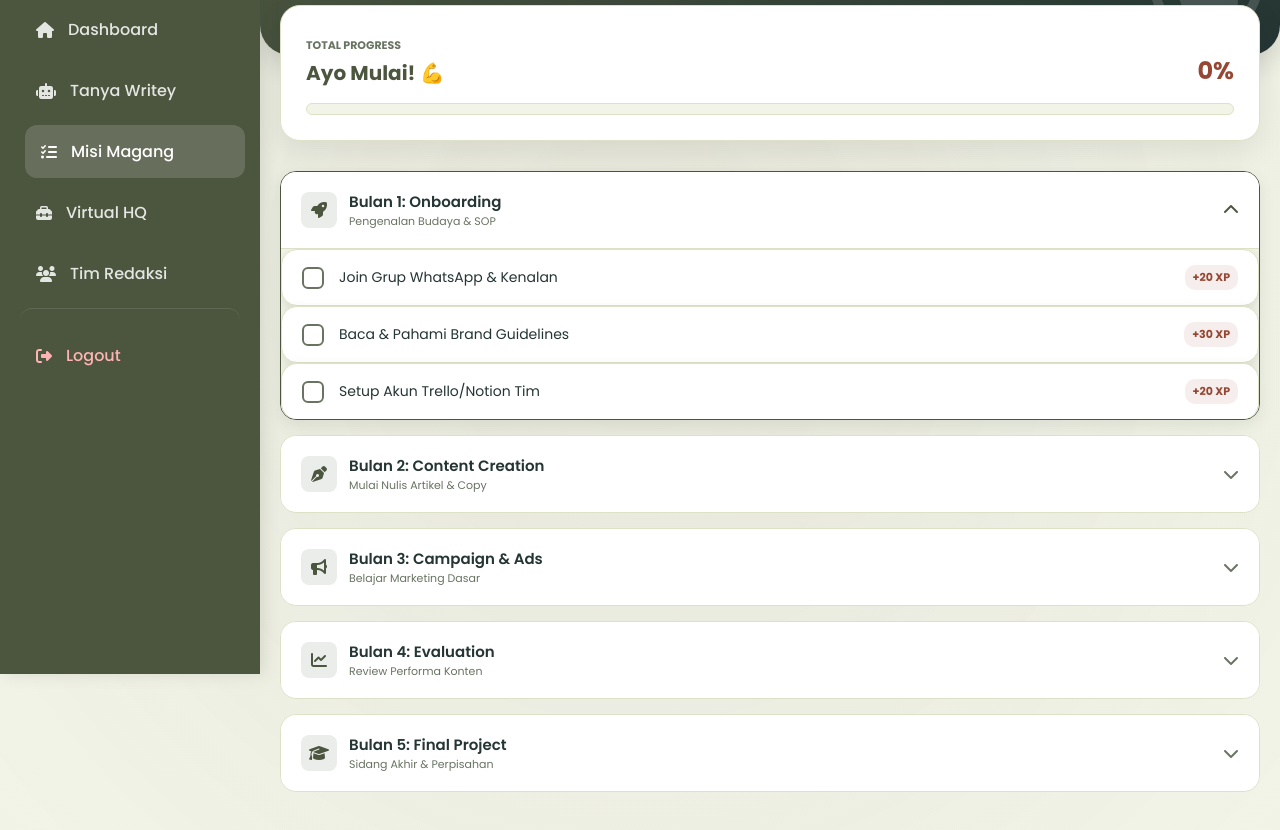
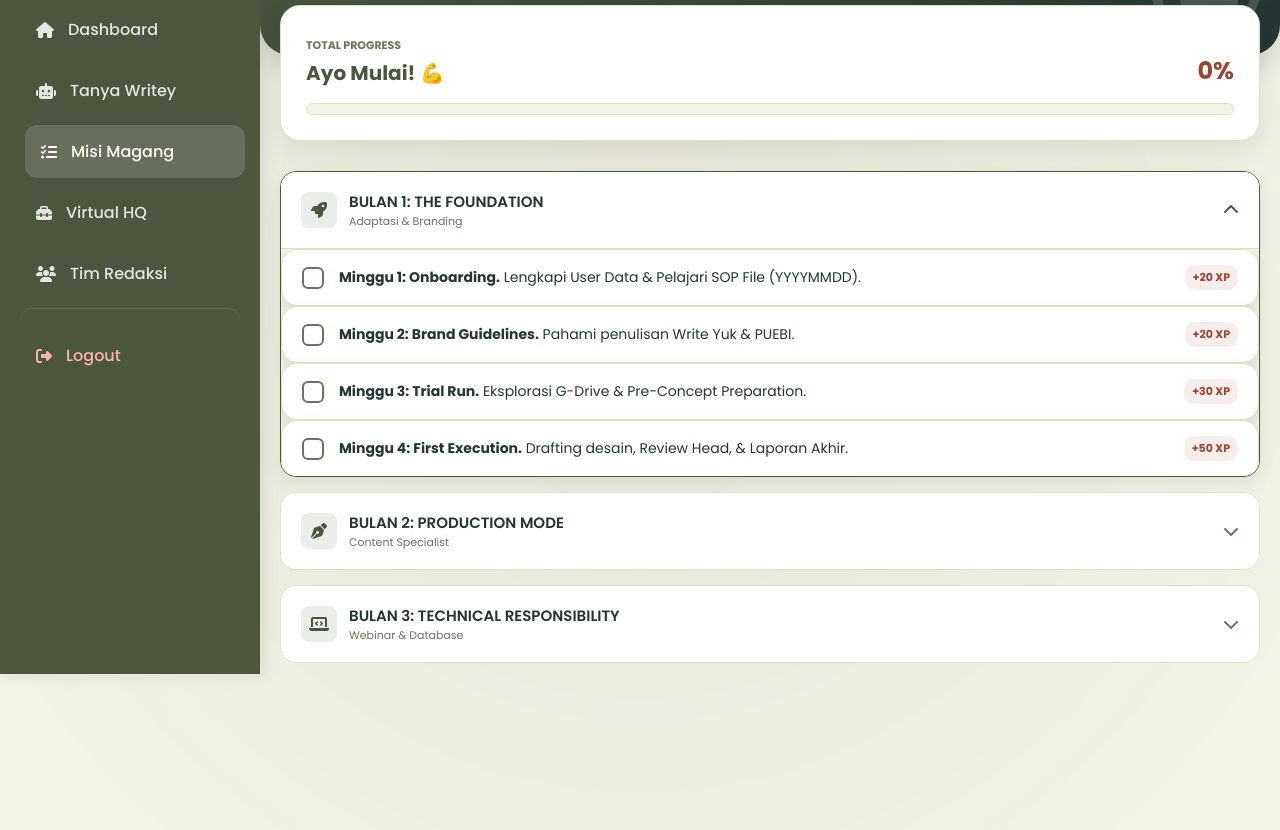
Before and after one commit to ceceaj/Project-Lomba, a plain HTML site: page checklist.html in a window 1280 px wide. Shown: the part 126-956 px from the top of the page. After the commit the page ends 854 px from the top, so only its background shows below. Drawn offline with nearby package versions, Linux system fonts and the light colour scheme.

Commit message:
Update checklist.html

```diff
--- a/checklist.html
+++ b/checklist.html
@@ -14,7 +14,7 @@
 
         .header-section {
             background: linear-gradient(135deg, var(--primary), #243533);
-            padding: 40px 30px 80px 30px; /* Padding bawah gede buat naruh kartu progress */
+            padding: 40px 30px 80px 30px;
             border-bottom-left-radius: 30px; border-bottom-right-radius: 30px;
             color: white; position: relative; overflow: hidden;
             box-shadow: 0 10px 30px rgba(0,0,0,0.15);
@@ -40,7 +40,6 @@
             border-radius: 20px; transition: width 1s cubic-bezier(0.4, 0, 0.2, 1);
             position: relative; overflow: hidden;
         }
-        /* Efek Shimmer/Kilau di Progress Bar */
         .progress-bar-fill::after {
             content: ''; position: absolute; top: 0; left: 0; bottom: 0; right: 0;
             background: linear-gradient(90deg, transparent, rgba(255,255,255,0.4), transparent);
@@ -58,7 +57,6 @@
             border-color: var(--primary); box-shadow: 0 5px 15px rgba(58, 77, 57, 0.1);
         }
 
-        /* Header Folder (Yang diklik) */
         .folder-header {
             padding: 18px 20px; cursor: pointer;
             display: flex; justify-content: space-between; align-items: center;
@@ -78,7 +76,6 @@
         .chevron { transition: 0.3s; color: var(--text-muted); }
         .month-folder.active .chevron { transform: rotate(180deg); color: var(--primary); }
 
-        /* Isi Folder (List Tugas) */
         .folder-content {
             max-height: 0; overflow: hidden; transition: max-height 0.4s ease-out;
             background: var(--bg-body);
@@ -107,7 +104,7 @@
         .custom-checkbox i { color: white; font-size: 12px; opacity: 0; transform: scale(0.5); transition: 0.2s; }
         .task-item.completed .custom-checkbox i { opacity: 1; transform: scale(1); }
 
-        .task-text { font-size: 14px; color: var(--text-main); flex: 1; transition: 0.3s; }
+        .task-text { font-size: 14px; color: var(--text-main); flex: 1; transition: 0.3s; line-height: 1.4; }
         .task-item.completed .task-text {
             text-decoration: line-through; color: var(--text-muted);
         }
@@ -115,6 +112,7 @@
         .xp-badge {
             font-size: 11px; font-weight: 700; color: var(--accent);
             background: rgba(166, 93, 70, 0.1); padding: 4px 8px; border-radius: 10px;
+            white-space: nowrap;
         }
 
         /* Responsif Mobile */
@@ -124,8 +122,6 @@
             .header-section { padding: 30px 20px 70px 20px; }
             .progress-card { margin: -40px 15px 25px 15px; }
             .month-folder { margin: 0 15px 10px 15px; }
-
-            /* Tombol Back di Header */
             .back-btn { display: block !important; margin-bottom: 15px; color: white; text-decoration: none; font-size: 18px; }
         }
     </style>
@@ -179,31 +175,38 @@
         </div>
 
         <div id="folderContainer">
+
             <div class="month-folder active">
                 <div class="folder-header" onclick="toggleFolder(this)">
                     <div class="folder-title">
                         <div class="folder-icon"><i class="fas fa-rocket"></i></div>
                         <div>
-                            <span>Bulan 1: Onboarding</span>
-                            <div style="font-size: 11px; color: var(--text-muted); font-weight: 400;">Pengenalan Budaya & SOP</div>
+                            <span>BULAN 1: THE FOUNDATION</span>
+                            <div style="font-size: 11px; color: var(--text-muted); font-weight: 400;">Adaptasi & Branding</div>
                         </div>
                     </div>
                     <i class="fas fa-chevron-down chevron"></i>
                 </div>
-                <div class="folder-content" style="max-height: 500px;"> <div class="task-item" onclick="toggleTask(this, 'm1_task1')">
+                <div class="folder-content" style="max-height: 500px;">
+                    <div class="task-item" onclick="toggleTask(this, 'm1_task1')">
                         <div class="custom-checkbox"><i class="fas fa-check"></i></div>
-                        <div class="task-text">Join Grup WhatsApp & Kenalan</div>
+                        <div class="task-text"><b>Minggu 1: Onboarding.</b> Lengkapi User Data & Pelajari SOP File (YYYYMMDD).</div>
                         <span class="xp-badge">+20 XP</span>
                     </div>
                     <div class="task-item" onclick="toggleTask(this, 'm1_task2')">
                         <div class="custom-checkbox"><i class="fas fa-check"></i></div>
-                        <div class="task-text">Baca & Pahami Brand Guidelines</div>
-                        <span class="xp-badge">+30 XP</span>
+                        <div class="task-text"><b>Minggu 2: Brand Guidelines.</b> Pahami penulisan Write Yuk & PUEBI.</div>
+                        <span class="xp-badge">+20 XP</span>
                     </div>
                     <div class="task-item" onclick="toggleTask(this, 'm1_task3')">
                         <div class="custom-checkbox"><i class="fas fa-check"></i></div>
-                        <div class="task-text">Setup Akun Trello/Notion Tim</div>
-                        <span class="xp-badge">+20 XP</span>
+                        <div class="task-text"><b>Minggu 3: Trial Run.</b> Eksplorasi G-Drive & Pre-Concept Preparation.</div>
+                        <span class="xp-badge">+30 XP</span>
+                    </div>
+                    <div class="task-item" onclick="toggleTask(this, 'm1_task4')">
+                        <div class="custom-checkbox"><i class="fas fa-check"></i></div>
+                        <div class="task-text"><b>Minggu 4: First Execution.</b> Drafting desain, Review Head, & Laporan Akhir.</div>
+                        <span class="xp-badge">+50 XP</span>
                     </div>
                 </div>
             </div>
@@ -213,8 +216,8 @@
                     <div class="folder-title">
                         <div class="folder-icon"><i class="fas fa-pen-nib"></i></div>
                         <div>
-                            <span>Bulan 2: Content Creation</span>
-                            <div style="font-size: 11px; color: var(--text-muted); font-weight: 400;">Mulai Nulis Artikel & Copy</div>
+                            <span>BULAN 2: PRODUCTION MODE</span>
+                            <div style="font-size: 11px; color: var(--text-muted); font-weight: 400;">Content Specialist</div>
                         </div>
                     </div>
                     <i class="fas fa-chevron-down chevron"></i>
@@ -222,13 +225,28 @@
                 <div class="folder-content">
                     <div class="task-item" onclick="toggleTask(this, 'm2_task1')">
                         <div class="custom-checkbox"><i class="fas fa-check"></i></div>
-                        <div class="task-text">Submit 2 Artikel SEO Friendly</div>
-                        <span class="xp-badge">+50 XP</span>
+                        <div class="task-text">Produksi min. 4 Konten Edukasi (CatatYuk, KetahuiYuk, dll).</div>
+                        <span class="xp-badge">+40 XP</span>
                     </div>
                     <div class="task-item" onclick="toggleTask(this, 'm2_task2')">
                         <div class="custom-checkbox"><i class="fas fa-check"></i></div>
-                        <div class="task-text">Buat Caption Instagram (1 Minggu)</div>
+                        <div class="task-text">Live Project: Desain Eksternal (Oprec/Event).</div>
                         <span class="xp-badge">+40 XP</span>
+                    </div>
+                    <div class="task-item" onclick="toggleTask(this, 'm2_task3')">
+                        <div class="custom-checkbox"><i class="fas fa-check"></i></div>
+                        <div class="task-text">Workflow Mastery: Serahkan Link Canva (Access: Anyone can edit).</div>
+                        <span class="xp-badge">+30 XP</span>
+                    </div>
+                    <div class="task-item" onclick="toggleTask(this, 'm2_task4')">
+                        <div class="custom-checkbox"><i class="fas fa-check"></i></div>
+                        <div class="task-text">Presence 100%: Weekly & Internal GD Meeting.</div>
+                        <span class="xp-badge">+30 XP</span>
+                    </div>
+                    <div class="task-item" onclick="toggleTask(this, 'm2_task5')">
+                        <div class="custom-checkbox"><i class="fas fa-check"></i></div>
+                        <div class="task-text">Reporting: Laporan Akhir Bulan 2.</div>
+                        <span class="xp-badge">+50 XP</span>
                     </div>
                 </div>
             </div>
@@ -236,10 +254,10 @@
             <div class="month-folder">
                 <div class="folder-header" onclick="toggleFolder(this)">
                     <div class="folder-title">
-                        <div class="folder-icon"><i class="fas fa-bullhorn"></i></div>
+                        <div class="folder-icon"><i class="fas fa-laptop-code"></i></div>
                         <div>
-                            <span>Bulan 3: Campaign & Ads</span>
-                            <div style="font-size: 11px; color: var(--text-muted); font-weight: 400;">Belajar Marketing Dasar</div>
+                            <span>BULAN 3: TECHNICAL RESPONSIBILITY</span>
+                            <div style="font-size: 11px; color: var(--text-muted); font-weight: 400;">Webinar & Database</div>
                         </div>
                     </div>
                     <i class="fas fa-chevron-down chevron"></i>
@@ -247,58 +265,28 @@
                 <div class="folder-content">
                     <div class="task-item" onclick="toggleTask(this, 'm3_task1')">
                         <div class="custom-checkbox"><i class="fas fa-check"></i></div>
-                        <div class="task-text">Analisis Kompetitor (SWOT)</div>
+                        <div class="task-text">Zoom Operator: Bertugas minimal 1x (Paham izin H-3).</div>
                         <span class="xp-badge">+50 XP</span>
                     </div>
                     <div class="task-item" onclick="toggleTask(this, 'm3_task2')">
                         <div class="custom-checkbox"><i class="fas fa-check"></i></div>
-                        <div class="task-text">Ideasi Campaign Ramadhan</div>
-                        <span class="xp-badge">+60 XP</span>
+                        <div class="task-text">Admin Hari Besar: Data untuk kalender konten bulan depan.</div>
+                        <span class="xp-badge">+30 XP</span>
                     </div>
-                </div>
-            </div>
-
-            <div class="month-folder">
-                <div class="folder-header" onclick="toggleFolder(this)">
-                    <div class="folder-title">
-                        <div class="folder-icon"><i class="fas fa-chart-line"></i></div>
-                        <div>
-                            <span>Bulan 4: Evaluation</span>
-                            <div style="font-size: 11px; color: var(--text-muted); font-weight: 400;">Review Performa Konten</div>
-                        </div>
+                    <div class="task-item" onclick="toggleTask(this, 'm3_task3')">
+                        <div class="custom-checkbox"><i class="fas fa-check"></i></div>
+                        <div class="task-text">Skill Up: Eksperimen layouting menggunakan Figma.</div>
+                        <span class="xp-badge">+40 XP</span>
                     </div>
-                    <i class="fas fa-chevron-down chevron"></i>
-                </div>
-                <div class="folder-content">
-                    <div class="task-item" onclick="toggleTask(this, 'm4_task1')">
+                    <div class="task-item" onclick="toggleTask(this, 'm3_task4')">
                         <div class="custom-checkbox"><i class="fas fa-check"></i></div>
-                        <div class="task-text">Presentasi Hasil Insight Bulanan</div>
-                        <span class="xp-badge">+80 XP</span>
+                        <div class="task-text">File Audit: Pastikan karya bln 1-2 terarsip rapi di Drive.</div>
+                        <span class="xp-badge">+30 XP</span>
                     </div>
-                </div>
-            </div>
-
-             <div class="month-folder">
-                <div class="folder-header" onclick="toggleFolder(this)">
-                    <div class="folder-title">
-                        <div class="folder-icon"><i class="fas fa-graduation-cap"></i></div>
-                        <div>
-                            <span>Bulan 5: Final Project</span>
-                            <div style="font-size: 11px; color: var(--text-muted); font-weight: 400;">Sidang Akhir & Perpisahan</div>
-                        </div>
-                    </div>
-                    <i class="fas fa-chevron-down chevron"></i>
-                </div>
-                <div class="folder-content">
-                    <div class="task-item" onclick="toggleTask(this, 'm5_task1')">
+                    <div class="task-item" onclick="toggleTask(this, 'm3_task5')">
                         <div class="custom-checkbox"><i class="fas fa-check"></i></div>
-                        <div class="task-text">Submit Laporan Magang Final</div>
-                        <span class="xp-badge">+100 XP</span>
-                    </div>
-                    <div class="task-item" onclick="toggleTask(this, 'm5_task2')">
-                        <div class="custom-checkbox"><i class="fas fa-check"></i></div>
-                        <div class="task-text">Farewell Party bareng Tim</div>
-                        <span class="xp-badge">+10 XP</span>
+                        <div class="task-text">Reporting: Laporan Akhir Bulan 3.</div>
+                        <span class="xp-badge">+50 XP</span>
                     </div>
                 </div>
             </div>
@@ -309,18 +297,10 @@
     </main>
 
     <script>
-        // 1. Logic Accordion (Buka Tutup Folder)
+        // 1. Logic Accordion
         function toggleFolder(header) {
             const folder = header.parentElement;
             const content = folder.querySelector('.folder-content');
-
-            // Tutup folder lain biar rapi (Optional, kalau mau satu aja yg kebuka)
-            // document.querySelectorAll('.month-folder').forEach(f => {
-            //     if(f !== folder) {
-            //         f.classList.remove('active');
-            //         f.querySelector('.folder-content').style.maxHeight = null;
-            //     }
-            // });
 
             folder.classList.toggle('active');
 
@@ -331,46 +311,38 @@
             }
         }
 
-        // 2. Logic Centang Tugas & Simpan ke LocalStorage
+        // 2. Logic Centang Tugas
         function toggleTask(element, taskId) {
-            // Cek status sekarang
             const isCompleted = element.classList.contains('completed');
 
             if (!isCompleted) {
-                // Tandai Selesai
                 element.classList.add('completed');
                 localStorage.setItem(taskId, 'true');
             } else {
-                // Hapus Tanda Selesai
                 element.classList.remove('completed');
                 localStorage.removeItem(taskId);
             }
-
-            updateGlobalProgress(); // Hitung ulang persen
+            updateGlobalProgress();
         }
 
-        // 3. Load Data saat Halaman Dibuka
+        // 3. Load Data & Hitung Otomatis
         document.addEventListener("DOMContentLoaded", () => {
-            // Load status checkbox
             const allTasks = document.querySelectorAll('.task-item');
+
             allTasks.forEach(task => {
-                // Ambil ID task dari atribut onclick (agak hacky tapi simpel)
-                const taskId = task.getAttribute('onclick').match(/'([^']+)'/)[1];
-
-                if (localStorage.getItem(taskId) === 'true') {
-                    task.classList.add('completed');
+                const onclickAttr = task.getAttribute('onclick');
+                if(onclickAttr) {
+                    const taskId = onclickAttr.match(/'([^']+)'/)[1];
+                    if (localStorage.getItem(taskId) === 'true') {
+                        task.classList.add('completed');
+                    }
                 }
             });
 
             updateGlobalProgress();
-
-            // Set folder pertama kebuka otomatis (biar gak sepi)
-            // const firstFolder = document.querySelector('.month-folder');
-            // const firstContent = firstFolder.querySelector('.folder-content');
-            // firstContent.style.maxHeight = firstContent.scrollHeight + "px";
         });
 
-        // 4. Hitung Total Progress (Semua Bulan)
+        // 4. Hitung Total Progress Dinamis
         function updateGlobalProgress() {
             const allTasks = document.querySelectorAll('.task-item');
             const completedTasks = document.querySelectorAll('.task-item.completed');
@@ -380,24 +352,22 @@
 
             const percent = total === 0 ? 0 : Math.round((checked / total) * 100);
 
-            // Update UI
             document.getElementById('progressBar').style.width = percent + "%";
             document.getElementById('progressText').innerText = percent + "%";
 
-            // Update Teks Motivasi
             const title = document.getElementById('statusTitle');
             if (percent === 0) title.innerText = "Ayo Mulai! 💪";
             else if (percent < 30) title.innerText = "Good Start! 🔥";
             else if (percent < 70) title.innerText = "Keep Going! 🚀";
-            else if (percent < 100) title.innerText = "Dikit Lagi Lulus! 🎓";
+            else if (percent < 100) title.innerText = "Dikit Lagi! 🎓";
             else {
-                title.innerText = "LULUS MAGANG! 🎉";
-                document.getElementById('progressBar').style.background = "#10b981"; // Hijau
+                title.innerText = "MISSION COMPLETE! 🎉";
+                document.getElementById('progressBar').style.background = "#10b981";
                 triggerConfetti();
             }
         }
 
-        // 5. Efek Confetti (Hore-hore)
+        // 5. Confetti
         function triggerConfetti() {
             var duration = 3 * 1000;
             var animationEnd = Date.now() + duration;
```
